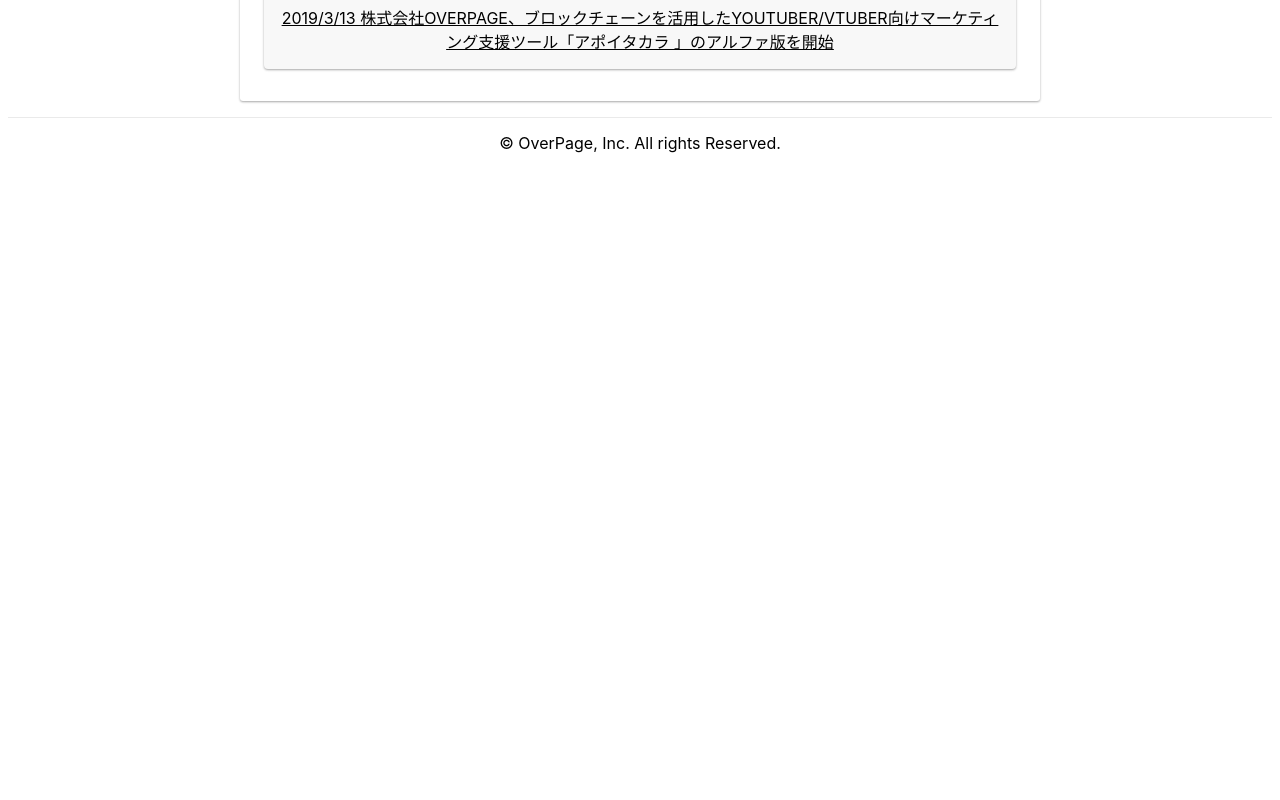
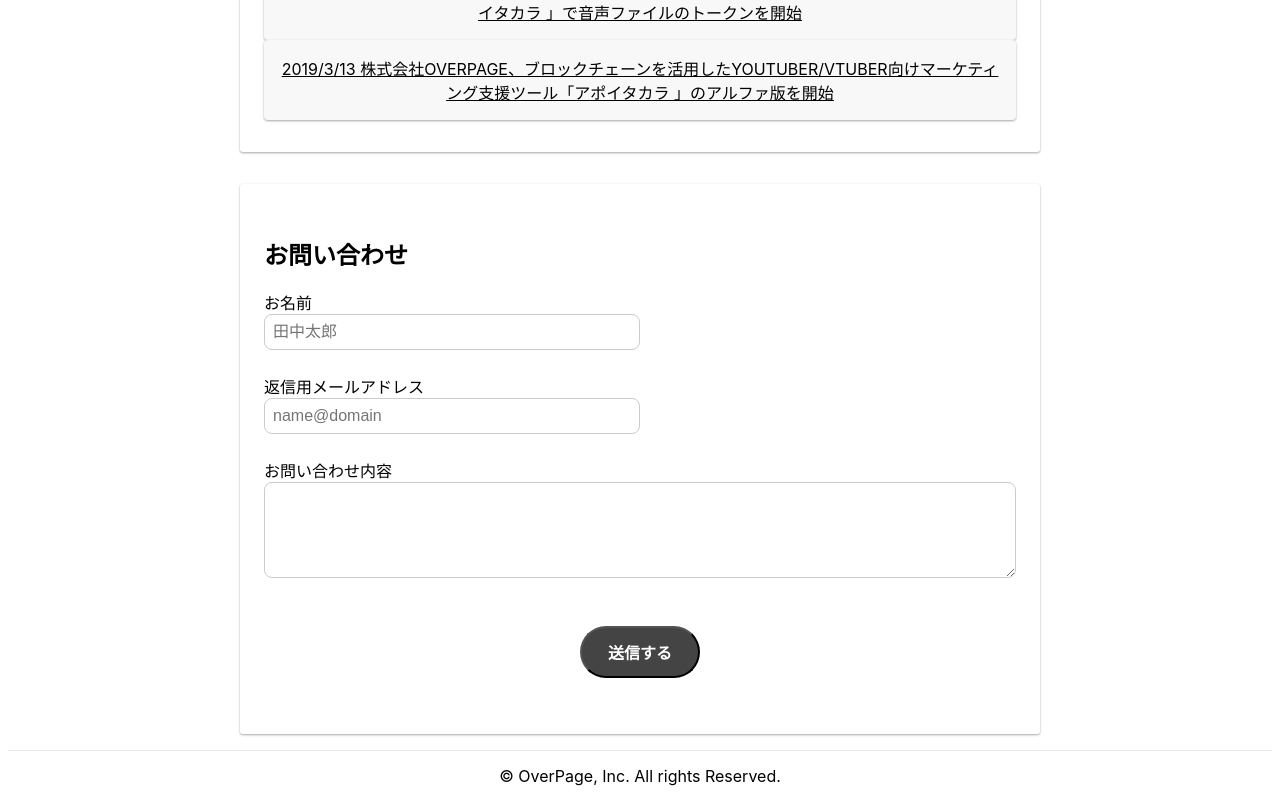
Before and after one commit to OverPage/overpage.net, a Next.js app: page / in a window 1280 px wide. Shown: the part 1106-1906 px from the top of the page. Before the commit the page ends 1273 px from the top, so only its background shows below. Built offline with nearby package versions, Linux system fonts and the light colour scheme.

Commit message:
feat: inquiry

```diff
--- /dev/null
+++ b/lib/firebase.ts
@@ -0,0 +1,25 @@
+import firebase from "firebase/app";
+import "firebase/auth";
+import "firebase/functions";
+
+const config = {
+  apiKey: "AIzaSyDjvs4rLQyfy-ymk9A9M8d3XRGCSKrJoMs",
+  authDomain: "overpage-net.firebaseapp.com",
+  databaseURL: "https://overpage-net.firebaseio.com",
+  projectId: "overpage-net",
+  storageBucket: "overpage-net.appspot.com",
+  messagingSenderId: "874650566173",
+};
+firebase.initializeApp(config);
+const functions = firebase.functions();
+
+export type ContactForm = {
+  name: string;
+  email: string;
+  content: string;
+};
+
+export function sendMail(contactForm: ContactForm) {
+  const mailer = functions.httpsCallable("sendMail");
+  return mailer(contactForm);
+}
--- a/package.json
+++ b/package.json
@@ -6,7 +6,7 @@
     "dev": "next dev",
     "build": "next build && next export",
     "start": "next start",
-    "deploy": "npm run build && firebase deploy --only hosting"
+    "deploy": "npm run build && firebase deploy"
   },
   "engines": {
     "node": "10"
--- a/pages/index.tsx
+++ b/pages/index.tsx
@@ -1,7 +1,50 @@
 import Head from "next/head";
+import { useState } from "react";
+import { sendMail } from "../lib/firebase";
 import styles from "../styles/Home.module.css";
 
 export default function Home() {
+  // form state
+  const [sendData, setSendData] = useState({
+    email: "",
+    name: "",
+    content: "",
+  });
+
+  const validate = () => {
+    if (
+      sendData.name.length === 0 ||
+      sendData.email.length === 0 ||
+      sendData.content.length === 0
+    ) {
+      return false;
+    }
+    return true;
+  };
+
+  const handleSubmit = (e: React.SyntheticEvent<EventTarget>) => {
+    e.preventDefault();
+
+    if (!validate()) {
+      alert("入力されていない項目があります。");
+      return;
+    }
+
+    const payload = { ...sendData };
+    sendMail(payload)
+      .then(() => {
+        alert("お問い合わせありがとうございます。送信完了しました。");
+      })
+      .catch((err) => {
+        alert("送信に失敗しました。時間をおいて再度お試しください。");
+        console.log(err);
+      });
+  };
+
+  const handleChange = (e) => {
+    setSendData({ ...sendData, [e.target.name]: e.target.value });
+  };
+
   return (
     <div className={styles.container}>
       <Head>
@@ -37,7 +80,7 @@
           <img className={styles.logo} alt="OverPage" src="/logo.jpg" />
         </div>
 
-        <div className={styles.about}>
+        <div className={styles.card}>
           <h2>会社概要</h2>
           <table className={styles.company}>
             <tbody>
@@ -73,10 +116,12 @@
           </table>
         </div>
 
+        <div className={styles.card}>
+          <h2>プレスリリース</h2>
           <div className={styles.news}>
-          <h2>プレスリリース</h2>
             <a href="https://prtimes.jp/main/html/rd/p/000000005.000041982.html">
-            2020/3/27 YouTuber/VTuber向けマーケティング支援ツール「アポイタカラ
+              2020/3/27
+              YouTuber/VTuber向けマーケティング支援ツール「アポイタカラ
               」で3Dファイルのサポート開始およびVRのカスタマイズツールを公開
             </a>
             <a href="https://prtimes.jp/main/html/rd/p/000000004.000041982.html">
@@ -100,9 +145,53 @@
               」のアルファ版を開始
             </a>
           </div>
+        </div>
+
+        <div className={styles.card}>
+          <h2>お問い合わせ</h2>
+          <form className={styles.inquiry} onSubmit={handleSubmit}>
+            <div className={styles.formInput}>
+              <label htmlFor="name">お名前</label>
+              <input
+                type="text"
+                name="name"
+                id="name"
+                placeholder="田中太郎"
+                onChange={handleChange}
+                required
+              />
+            </div>
+            <div className={styles.formInput}>
+              <label htmlFor="email">返信用メールアドレス</label>
+              <input
+                type="email"
+                name="email"
+                id="email"
+                placeholder="name@domain"
+                onChange={handleChange}
+                required
+              />
+            </div>
+            <div className={styles.formInput}>
+              <label htmlFor="content">お問い合わせ内容</label>
+              <textarea
+                name="content"
+                id="content"
+                rows={5}
+                onChange={handleChange}
+                required
+              />
+            </div>
+            <div className={styles.submitButtonWrapper}>
+              <button type="submit">送信する</button>
+            </div>
+          </form>
+        </div>
       </main>
 
-      <footer className={styles.footer}>© OverPage, Inc. All rights Reserved.</footer>
+      <footer className={styles.footer}>
+        © OverPage, Inc. All rights Reserved.
+      </footer>
     </div>
   );
 }
--- a/styles/Home.module.css
+++ b/styles/Home.module.css
@@ -13,6 +13,7 @@
   flex-direction: column;
   justify-content: center;
   align-items: center;
+  max-width: 800px;
 }
 
 .logo_wrapper {
@@ -20,43 +21,24 @@
   margin-top: 24px;
 }
 .logo {
-  width: 50%;
+  width: 100%;
 }
 @media (max-width: 600px) {
   .logo_wrapper {
     margin-top: 12px;
   }
-  .logo {
-    width: 100%;
-  }
 }
 
-.news,
-.about {
+.card {
   background: white;
-  max-width: 800px;
   margin: 16px auto 16px;
   padding: 32px 24px;
   border-radius: 3px;
-}
-.news a {
-  display: block;
-  text-align: center;
-  background: #f8f8f8;
-  text-transform: uppercase;
-  text-decoration: underline;
-  color: #000;
-  padding: 16px;
-  border-radius: 4px;
-}
-.news,
-.news a,
-.about {
   box-shadow: 0 1px 3px rgba(0, 0, 0, 0.12), 0 1px 2px rgba(0, 0, 0, 0.24);
+  width: 100%;
 }
 
 .company {
-  max-width: 800px;
   margin: 0 auto;
   border-collapse: separate;
   border-spacing: 0px 15px;
@@ -67,6 +49,60 @@
   min-width: 100px;
 }
 
+.news a {
+  display: block;
+  text-align: center;
+  background: #f8f8f8;
+  text-transform: uppercase;
+  text-decoration: underline;
+  color: #000;
+  padding: 16px;
+  border-radius: 4px;
+  box-shadow: 0 1px 3px rgba(0, 0, 0, 0.12), 0 1px 2px rgba(0, 0, 0, 0.24);
+}
+
+.inquiry {
+  display: flex;
+  flex-direction: column;
+}
+.formInput {
+  display: flex;
+  flex-direction: column;
+  margin-bottom: 24px;
+}
+.formInput input {
+  width: 50%;
+  border-radius: 8px;
+  border: 1px solid #cbcbcb;
+  font-size: 16px;
+  padding: 8px;
+}
+.formInput textarea {
+  border-radius: 8px;
+  border: 1px solid #cbcbcb;
+  font-size: 16px;
+}
+.submitButtonWrapper {
+  margin: 24px 0;
+  text-align: center;
+}
+.submitButtonWrapper button {
+  cursor: pointer;
+  min-width: 120px;
+  text-align: center;
+  background: #454444;
+  padding: 12px 20px;
+  border-radius: 36px;
+  font-size: 16px;
+  font-weight: bold;
+  color: white;
+}
+@media (max-width: 600px) {
+  .formInput input {
+    width: 100%;
+  }
+}
+
 .footer {
   width: 100%;
   height: 50px;
```
Also changed, not shown: firebase.json, 1 other file (tests, documents, lock files or other folders). Lines whose indentation alone changed are shown as unchanged.
